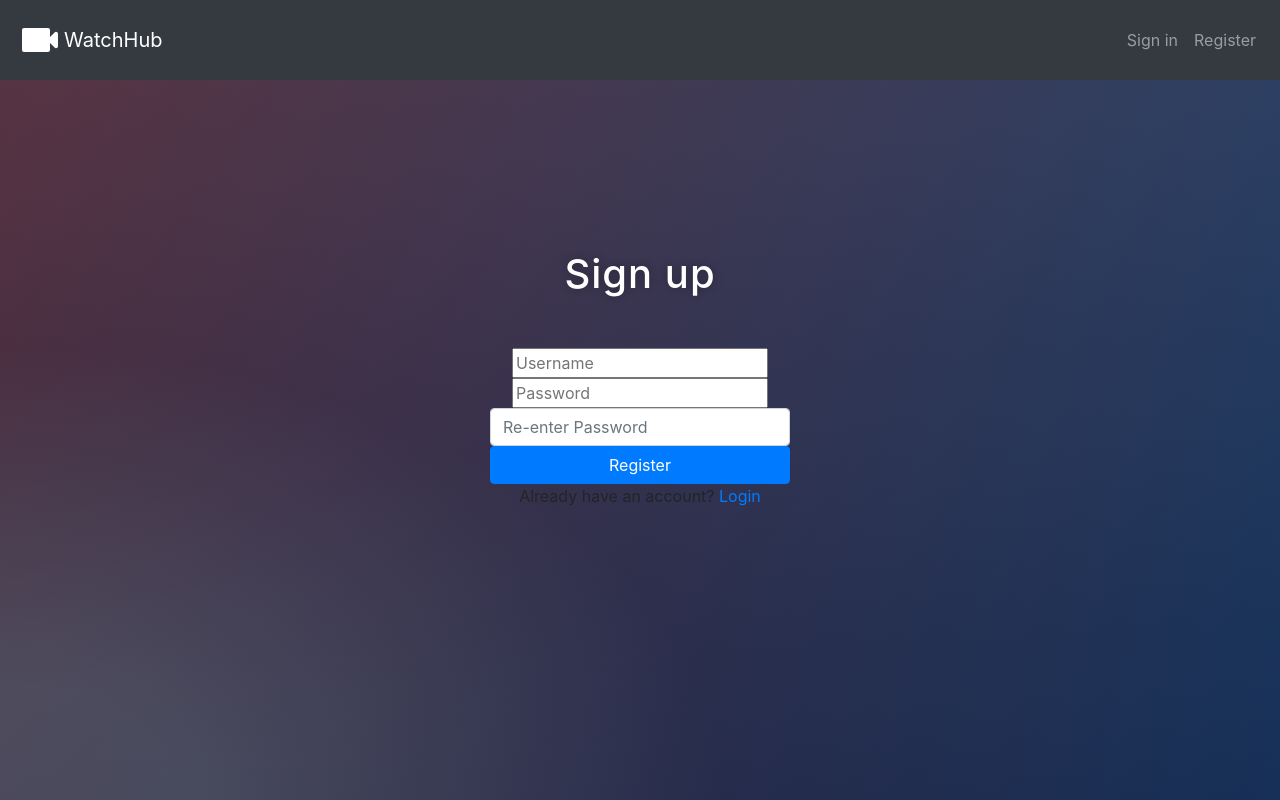
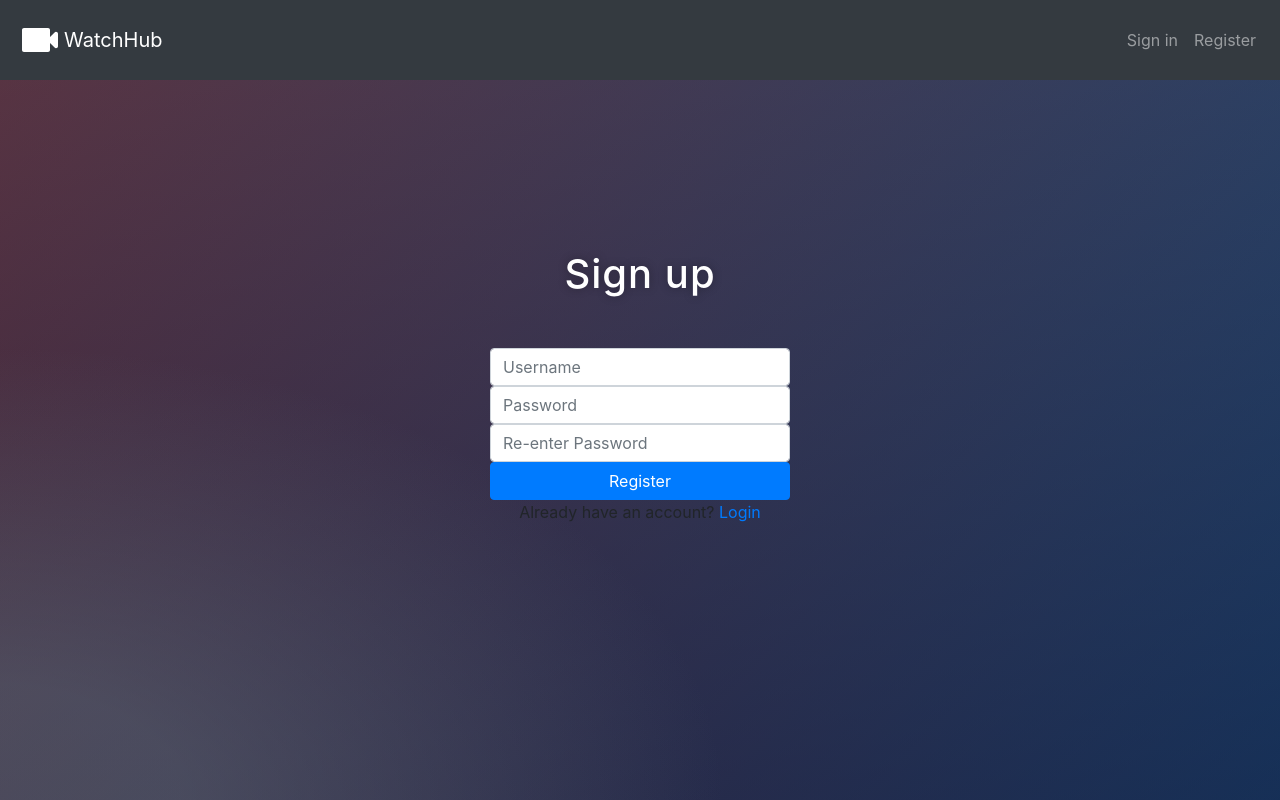
Before and after one commit to Brad-Sam25/WatchHubv3, a React (Create React App) app in the folder client/: page /register in a window 1280 px wide. Built offline with nearby package versions, Linux system fonts and the light colour scheme.

Commit message:
reg bar fix

```diff
--- a/client/public/index.html
+++ b/client/public/index.html
@@ -1,31 +1,30 @@
 <!DOCTYPE html>
 <html lang="en">
+
 <head>
   <meta charset="utf-8" />
   <link rel="icon" href="%PUBLIC_URL%/favicon.ico" />
   <meta name="viewport" content="width=device-width, initial-scale=1" />
   <meta name="theme-color" content="#000000" />
-    <meta
-      name="description"
-      content="Web site created using create-react-app"
-    />
+  <meta name="description" content="Web site created using create-react-app" />
   <link rel="apple-touch-icon" href="%PUBLIC_URL%/logo192.png" />
 
   <link rel="manifest" href="%PUBLIC_URL%/manifest.json" />
 
   <title>React App</title>
 </head>
+
 <body>
   <style>
-    body, html {
+    body,
+    html {
       height: 100vh;
       margin: 0;
-      background-color: antiquewhite;
     }
-
   </style>
   <noscript>You need to enable JavaScript to run this app.</noscript>
   <div id="root"></div>
 
 </body>
+
 </html>
--- a/client/src/App.js
+++ b/client/src/App.js
@@ -7,7 +7,6 @@ import './components/style.css';
 import Login from "./components/Login";
 import UserContext from "./context/user.context";
 import MovieApp from "./components/Home";
-//  import HomePage from "./components/home-page.component";
 import Navbar from "./components/NavBar";
 import Register from "./components/Register";
 import FavoritePage from './components/Favorite';
@@ -19,12 +18,10 @@ function App() {
   });
   const [loggedIn, setLoggedIn] = useState();
 
-
   useEffect(() => {
     setLoggedIn(localStorage.getItem('jwt'));
 
   }, []);
-
 
   return (
 
@@ -33,13 +30,11 @@ function App() {
         <div className="container-fluid">
           <Navbar isAuthenticated={loggedIn} />
           <Switch>
-
             <Route path="/" exact component={Login} />
             <Route path="/register" exact component={Register} />
             <Route path="/app" exact component={MovieApp} />
             <Route path="/favorites" exact component={FavoritePage} />
             <Redirect to="/app" exact component={MovieApp} />
-
           </Switch>
         </div>
       </UserContext.Provider>
--- a/client/src/components/Home.js
+++ b/client/src/components/Home.js
@@ -102,7 +102,7 @@ export default function MovieApp(props) {
 
     const Movies = (props) => ((
         <>
-            <button type="button" className="poster-button" onClick={() => imageClick(props.movie)}><img className="moviePoster movie-card" key={props.movie.key} src={props.movie.poster_path ? "https://image.tmdb.org/t/p/original" + props.movie.poster_path : require("../Assets/no_poster.jpg")} width="200px" height="300px" alt="movie poster"></img></button>
+            <button type="button" className="movie-poster-button" onClick={() => imageClick(props.movie)}><img className="moviePoster movie-card" key={props.movie.key} src={props.movie.poster_path ? "https://image.tmdb.org/t/p/original" + props.movie.poster_path : require("../Assets/no_poster.jpg")} width="200px" height="300px" alt="movie poster"></img></button>
         </>
     ));
     return (
--- a/client/src/components/Login.js
+++ b/client/src/components/Login.js
@@ -8,7 +8,6 @@ export default function Login() {
     const [username, setUsername] = useState();
     const [password, setPassword] = useState();
     const [error, setError] = useState();
-    const [modalShow, setModalShow] = useState(false);
 
     useEffect(() => {
         const checkLoggedIn = async () => {
@@ -25,7 +24,6 @@ export default function Login() {
                 }).catch(err => {
                     window.location = '/login';
                     localStorage.removeItem('jwt');
-
                 });
             }
         }
@@ -48,7 +46,6 @@ export default function Login() {
             window.location = '/app';
         } catch (err) {
             setError(err.response.data.Error);
-            setModalShow(true);
         }
     }
 
--- a/client/src/components/Register.js
+++ b/client/src/components/Register.js
@@ -8,7 +8,6 @@ export default function Register() {
     const [password, setPassword] = useState();
     const [confirmPassword, setConfirmPassword] = useState();
     const [error, setError] = useState();
-    const [modalShow, setModalShow] = useState(false);
 
 
     useEffect(() => {
@@ -44,7 +43,6 @@ export default function Register() {
             window.location = '/login';
         } catch (err) {
             setError(err.response.data.Error);
-            setModalShow(true);
         }
     }
 
@@ -52,8 +50,8 @@ export default function Register() {
         <div class="login">
             <h1>Sign up</h1>
             <form onSubmit={onSubmit} class="signup">
-                <input type="text" placeholder="Username" id="name-input" required="required" onChange={(e) => setUsername(e.target.value)} />
-                <input type="password" placeholder="Password" id="password-input" required="required" onChange={(e) => setPassword(e.target.value)} />
+                <input type="text" className="form-control" placeholder="Username" id="name-input" required="required" onChange={(e) => setUsername(e.target.value)} />
+                <input type="password" className="form-control" placeholder="Password" id="password-input" required="required" onChange={(e) => setPassword(e.target.value)} />
                 <input type="password" className="form-control" placeholder="Re-enter Password" onChange={(e) => setConfirmPassword(e.target.value)} />
                 <button type="submit" class="btn btn-primary btn-block btn-large">Register</button>
                 <div class="login-help">
```
Also changed, not shown: client/src/index.js (line endings or trailing spaces). Lines whose indentation alone changed are shown as unchanged.
